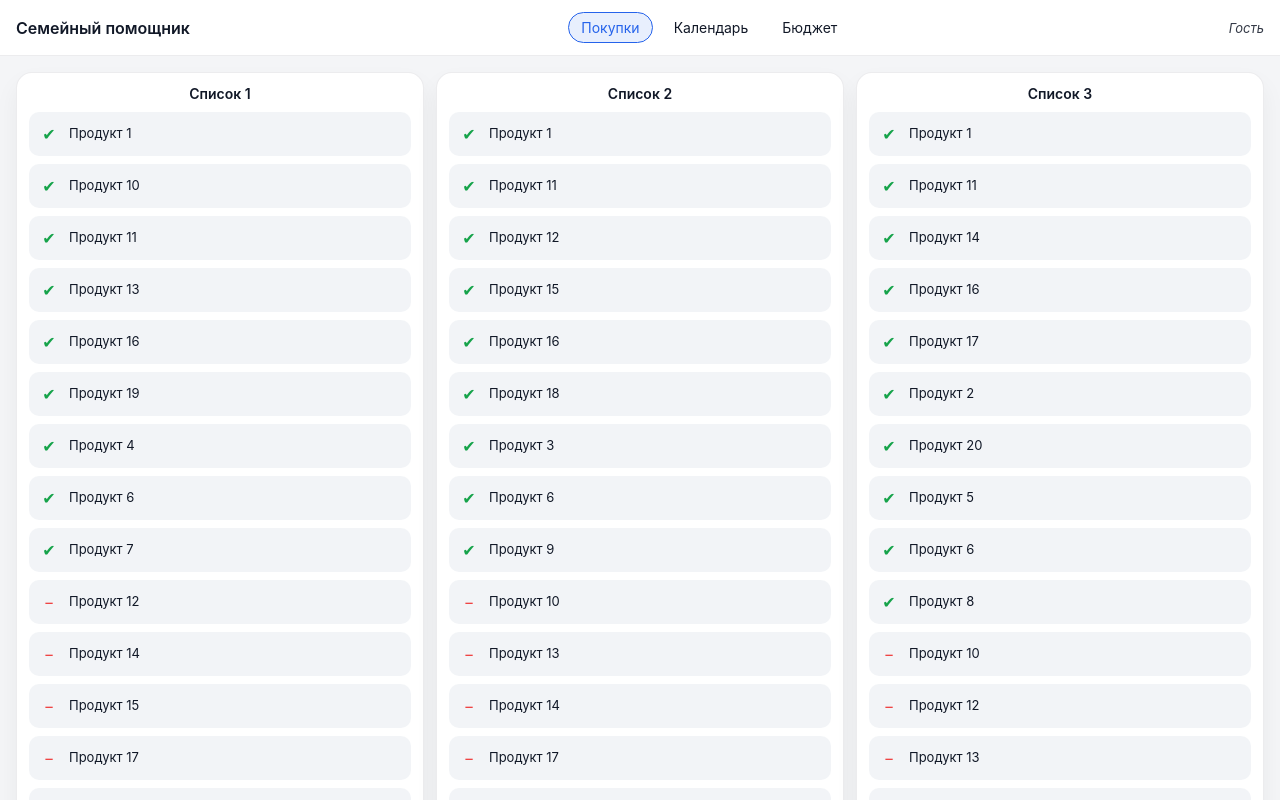
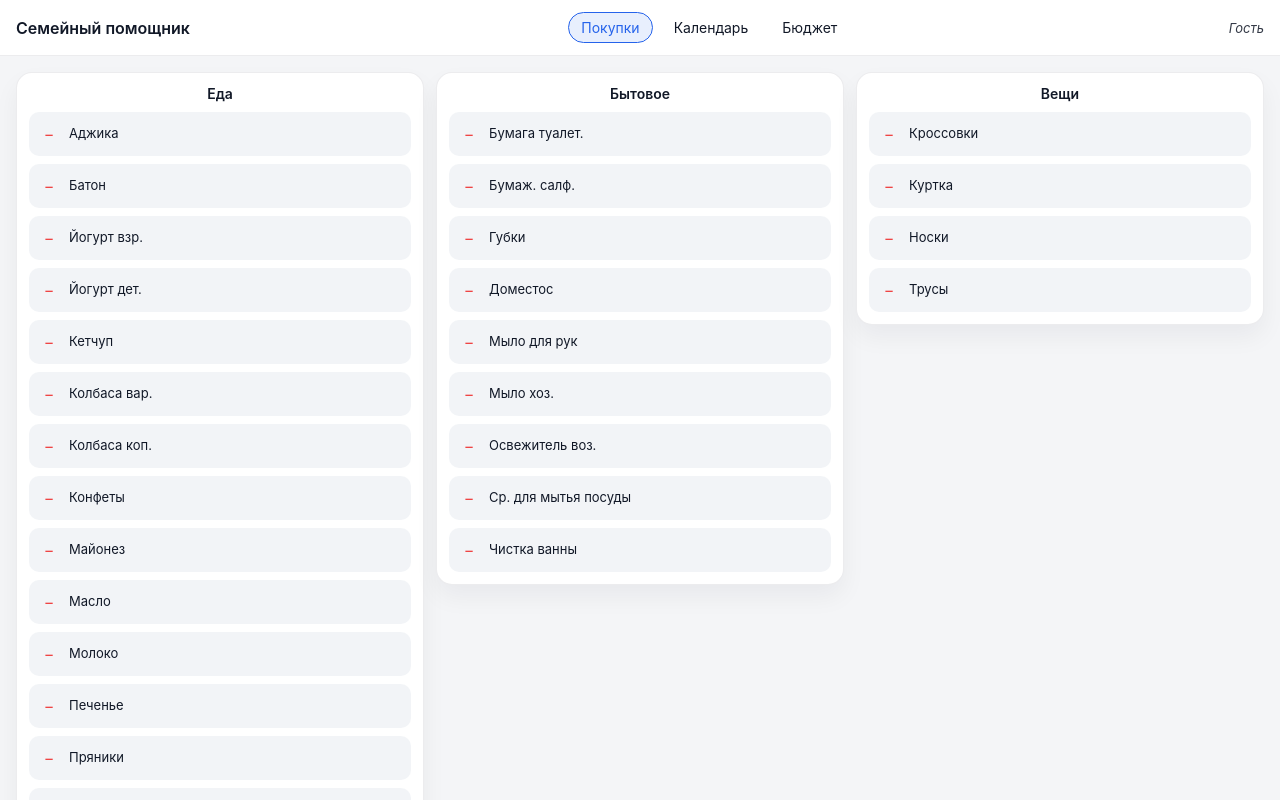
Before and after one commit to AlekseyBabich/family-telegram-bot, a React (Vite) app in the folder apps/web/: page /#/shopping in a window 1280 px wide. Shown: the top 800 px of the page. Built offline with nearby package versions, Linux system fonts and the light colour scheme.

Commit message:
Seed shopping board with real item lists

```diff
--- a/apps/web/src/components/ShoppingBoard.tsx
+++ b/apps/web/src/components/ShoppingBoard.tsx
@@ -20,22 +20,68 @@ interface ShoppingModalState {
   title: string;
 }
 
-const createInitialItems = (columnIndex: number): ShoppingItem[] =>
-  sortItems(
-    Array.from({ length: 20 }, (_, index) => {
-      const id = `list-${columnIndex + 1}-item-${index + 1}`;
-      const title = `Продукт ${index + 1}`;
-      const done = (index + columnIndex) % 3 === 0 || index % 5 === 0;
+const createInitialColumns = (): ShoppingColumn[] => {
+  const columnConfigs: Array<{ id: string; title: string; items: string[] }> = [
+    {
+      id: 'list-1',
+      title: 'Еда',
+      items: [
+        'Хлеб',
+        'Батон',
+        'Молоко',
+        'Масло',
+        'Сметана',
+        'Йогурт дет.',
+        'Йогурт взр.',
+        'Фрукты',
+        'Колбаса вар.',
+        'Колбаса коп.',
+        'Сыр затирка',
+        'Сыр вкусный',
+        'Сыр плавленый',
+        'Том. паста',
+        'Аджика',
+        'Майонез',
+        'Кетчуп',
+        'Печенье',
+        'Пряники',
+        'Конфеты',
+      ],
+    },
+    {
+      id: 'list-2',
+      title: 'Бытовое',
+      items: [
+        'Бумага туалет.',
+        'Освежитель воз.',
+        'Бумаж. салф.',
+        'Мыло для рук',
+        'Мыло хоз.',
+        'Доместос',
+        'Чистка ванны',
+        'Ср. для мытья посуды',
+        'Губки',
+      ],
+    },
+    {
+      id: 'list-3',
+      title: 'Вещи',
+      items: ['Трусы', 'Носки', 'Куртка', 'Кроссовки'],
+    },
+  ];
 
-      return { id, title, done };
-    })
-  );
-
-const createInitialColumns = (): ShoppingColumn[] => [
-  { id: 'list-1', title: 'Список 1', items: createInitialItems(0) },
-  { id: 'list-2', title: 'Список 2', items: createInitialItems(1) },
-  { id: 'list-3', title: 'Список 3', items: createInitialItems(2) },
-];
+  return columnConfigs.map(({ id, title, items }) => ({
+    id,
+    title,
+    items: sortItems(
+      items.map((itemTitle, index) => ({
+        id: `${id}-item-${index + 1}`,
+        title: itemTitle,
+        done: false,
+      }))
+    ),
+  }));
+};
 
 const ShoppingBoard = () => {
   const [columns, setColumns] = useState<ShoppingColumn[]>(() => createInitialColumns());
```
